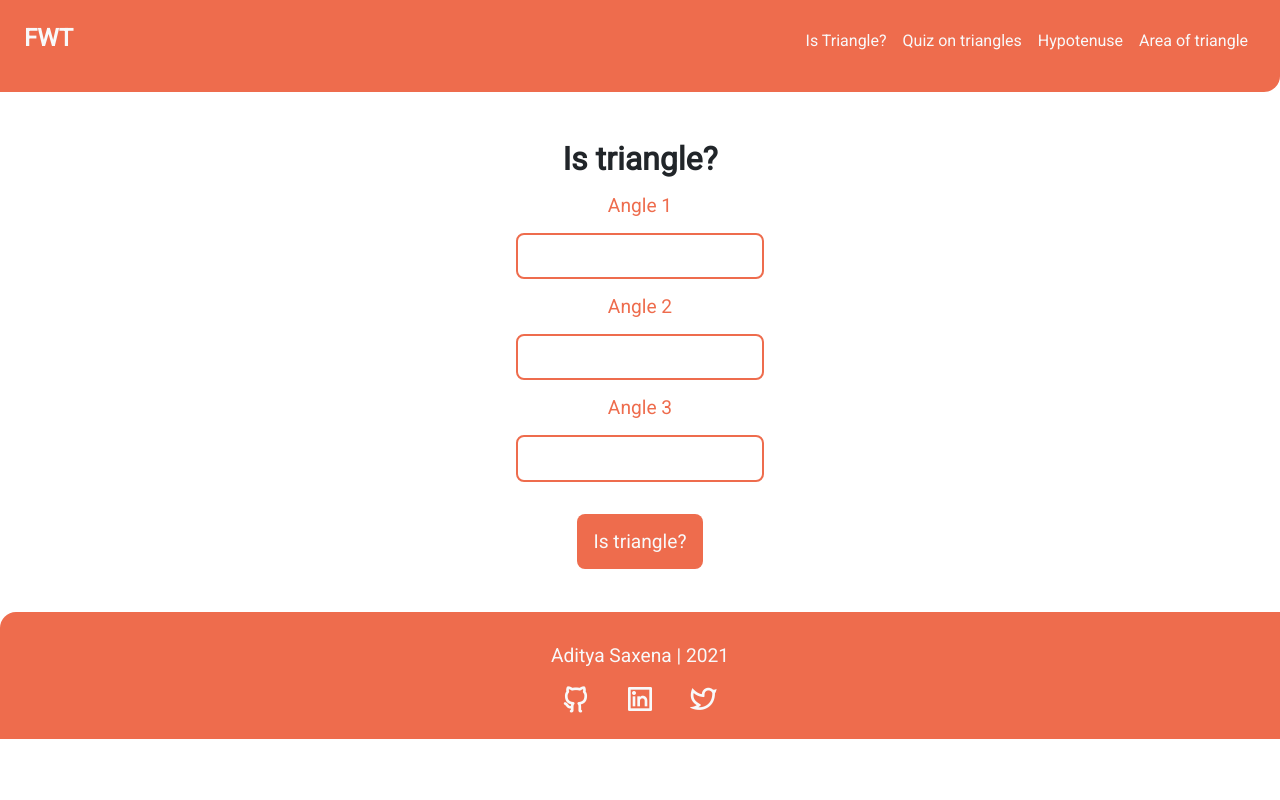
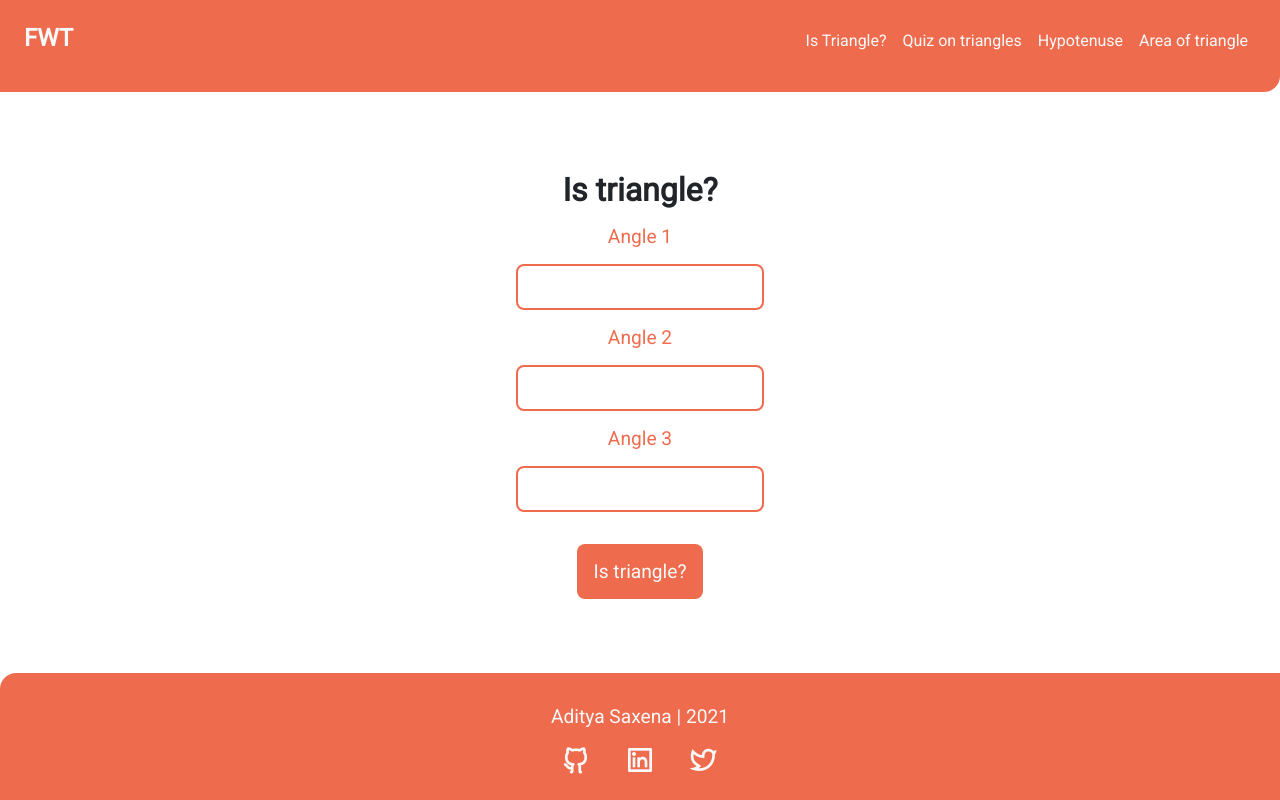
Before and after one commit to asaxena012/fun-with-triangles, a plain HTML site: page index.html in a window 1280 px wide. Drawn offline with nearby package versions, Linux system fonts and the light colour scheme.

Commit message:
style: footer margin fix

```diff
--- a/src/style.css
+++ b/src/style.css
@@ -98,7 +98,6 @@ nav a{
 /* Footer */
 
 footer{
-    margin-bottom: auto;
     background: var(--secondary-color);
     padding-bottom: 1.5rem;
     color: var(--offwhite-color);
```
